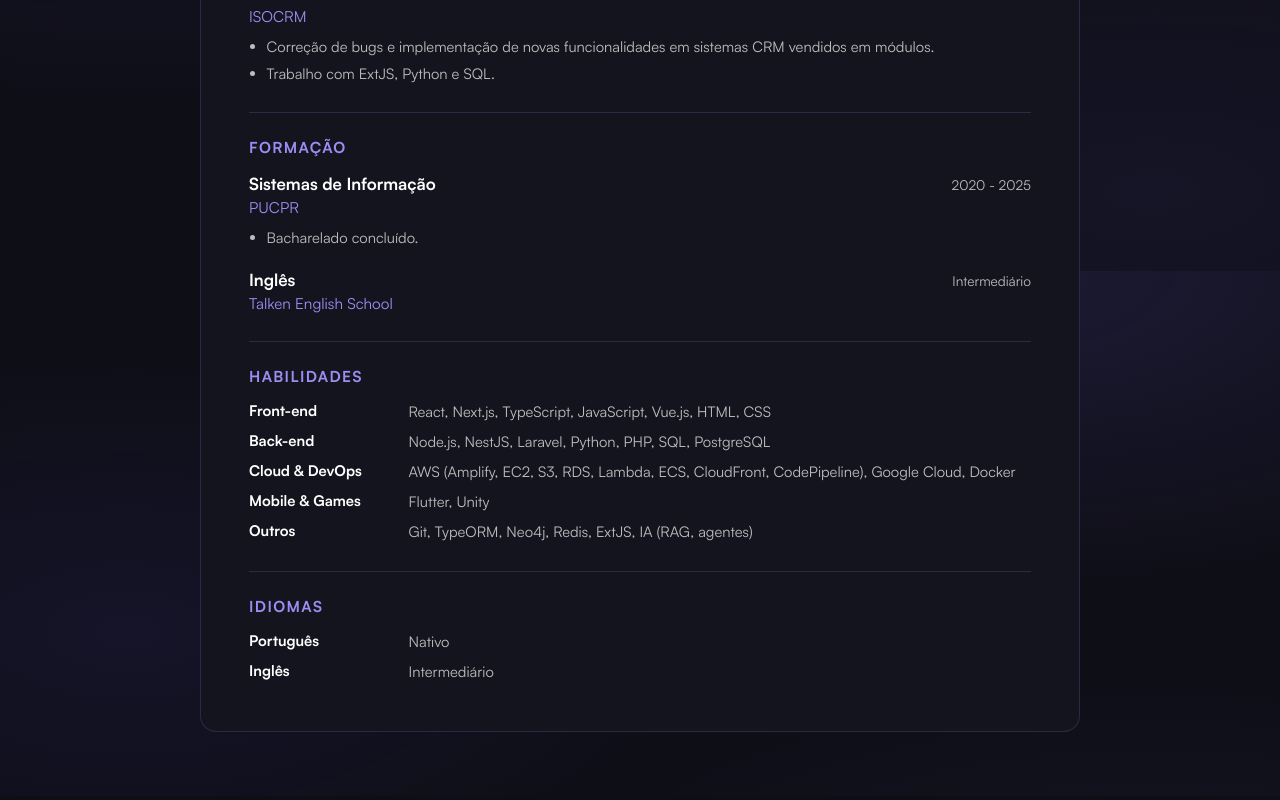
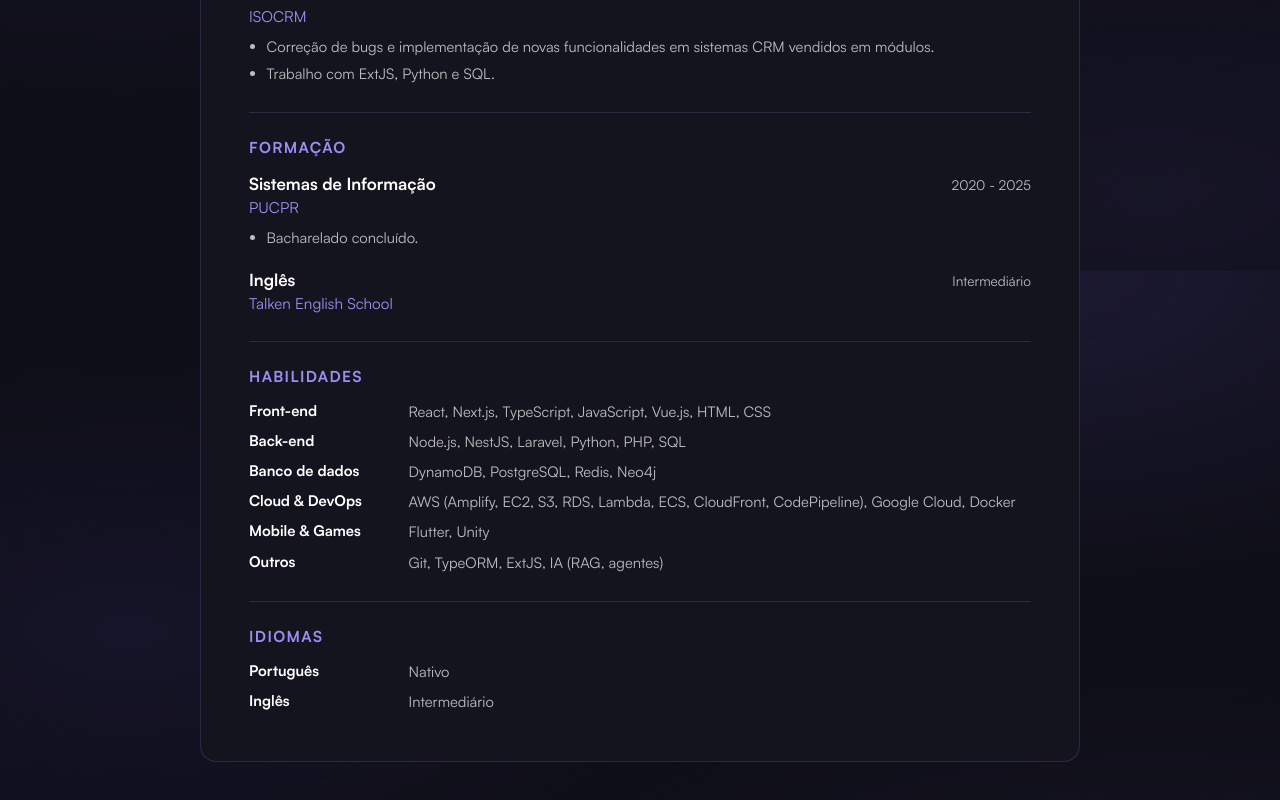
Before and after one commit to GabrielGevert/portfolio, a Next.js app: page /portfolio/cv in a window 1280 px wide. Shown: the part 1329-2129 px from the top of the page. Built offline with nearby package versions, Linux system fonts and the light colour scheme.

Commit message:
fix: english link to linkedIn

```diff
--- a/components/molecules/menu-header/index.tsx
+++ b/components/molecules/menu-header/index.tsx
@@ -17,6 +17,7 @@ import {
 } from "./styles";
 import { useLanguage } from "@/utils/LanguageContext";
 import { useScroll } from "@/utils/ScrollContext";
+import { getLinkedinUrl } from "@/utils/links";
 
 const translations = {
   en: {
@@ -109,7 +110,7 @@ const HeaderMenu = () => {
                 <NavbarMenuItemIcons>
                   <Href
                     target="_blank"
-                    href="https://www.linkedin.com/in/gabrielgevert/"
+                    href={getLinkedinUrl(isEnglish)}
                     rel="noopener noreferrer"
                   >
                     <Linkedin width={28} height={28} />
--- a/sections/contact/index.tsx
+++ b/sections/contact/index.tsx
@@ -20,6 +20,7 @@ import {
   SecondContentWrapInputs,
 } from "./styles";
 import { useLanguage } from "@/utils/LanguageContext";
+import { getLinkedinUrl } from "@/utils/links";
 import { Github, Linkedin, Mail, Send } from "lucide-react";
 
 const translations = {
@@ -90,7 +91,7 @@ const Contact = forwardRef<HTMLDivElement>((props, ref) => {
           <ContactLinksWrap>
             <ContactLink
               target="_blank"
-              href="https://www.linkedin.com/in/gabrielgevert/"
+              href={getLinkedinUrl(isEnglish)}
               rel="noopener noreferrer"
             >
               <Linkedin width={22} height={22} />
--- a/sections/opening/index.tsx
+++ b/sections/opening/index.tsx
@@ -1,6 +1,7 @@
 "use client";
 import React, { forwardRef } from "react";
 import { useLanguage } from "@/utils/LanguageContext";
+import { getLinkedinUrl } from "@/utils/links";
 import { Container } from "@/components";
 import {
   OpeningActions,
@@ -78,7 +79,7 @@ const Opening = forwardRef<HTMLDivElement>((props, ref) => {
                 target="_blank"
                 rel="noopener noreferrer"
                 aria-label="LinkedIn"
-                href="https://www.linkedin.com/in/gabrielgevert/"
+                href={getLinkedinUrl(isEnglish)}
               >
                 <Linkedin width={52} height={52} />
               </OpeningFirstContentItem>
--- a/src/app/cv/CvPdf.tsx
+++ b/src/app/cv/CvPdf.tsx
@@ -198,6 +198,7 @@ interface CvItem {
 interface CvData {
   role: string;
   location: string;
+  linkedinUrl: string;
   summaryTitle: string;
   summary: string;
   experienceTitle: string;
@@ -264,10 +265,7 @@ export const CvDocument = ({
           </View>
           <View style={styles.contactItem}>
             {icons.linkedin}
-            <Link
-              style={styles.contactLink}
-              src="https://www.linkedin.com/in/gabrielgevert/"
-            >
+            <Link style={styles.contactLink} src={data.linkedinUrl}>
               in/gabrielgevert
             </Link>
           </View>
--- a/src/app/cv/page.tsx
+++ b/src/app/cv/page.tsx
@@ -4,6 +4,7 @@ import React, { useEffect, useState } from "react";
 import type { DocumentProps } from "@react-pdf/renderer";
 import { useLanguage } from "@/utils/LanguageContext";
 import { useTheme } from "@/utils/ThemeContext";
+import { getLinkedinUrl } from "@/utils/links";
 import {
   Download,
   Github,
@@ -137,14 +138,18 @@ const content = {
       },
       {
         label: "Back-end",
-        items: "Node.js, NestJS, Laravel, Python, PHP, SQL, PostgreSQL",
+        items: "Node.js, NestJS, Laravel, Python, PHP, SQL",
+      },
+      {
+        label: "Banco de dados",
+        items: "DynamoDB, PostgreSQL, Redis, Neo4j",
       },
       {
         label: "Cloud & DevOps",
         items: "AWS (Amplify, EC2, S3, RDS, Lambda, ECS, CloudFront, CodePipeline), Google Cloud, Docker",
       },
       { label: "Mobile & Games", items: "Flutter, Unity" },
-      { label: "Outros", items: "Git, TypeORM, Neo4j, Redis, ExtJS, IA (RAG, agentes)" },
+      { label: "Outros", items: "Git, TypeORM, ExtJS, IA (RAG, agentes)" },
     ],
     languages: [
       { name: "Português", level: "Nativo" },
@@ -240,14 +245,18 @@ const content = {
       },
       {
         label: "Back-end",
-        items: "Node.js, NestJS, Laravel, Python, PHP, SQL, PostgreSQL",
+        items: "Node.js, NestJS, Laravel, Python, PHP, SQL",
+      },
+      {
+        label: "Databases",
+        items: "DynamoDB, PostgreSQL, Redis, Neo4j",
       },
       {
         label: "Cloud & DevOps",
         items: "AWS (Amplify, EC2, S3, RDS, Lambda, ECS, CloudFront, CodePipeline), Google Cloud, Docker",
       },
       { label: "Mobile & Games", items: "Flutter, Unity" },
-      { label: "Others", items: "Git, TypeORM, Neo4j, Redis, ExtJS, AI (RAG, agents)" },
+      { label: "Others", items: "Git, TypeORM, ExtJS, AI (RAG, agents)" },
     ],
     languages: [
       { name: "Portuguese", level: "Native" },
@@ -275,7 +284,7 @@ export default function CvPage() {
       ]);
       const blob = await pdf(
         React.createElement(CvDocument, {
-          data,
+          data: { ...data, linkedinUrl: getLinkedinUrl(isEnglish) },
           theme,
         }) as React.ReactElement<DocumentProps>
       ).toBlob();
@@ -348,7 +357,7 @@ export default function CvPage() {
               +55 (41) 99679-0036
             </CvContact>
             <CvContact
-              href="https://www.linkedin.com/in/gabrielgevert/"
+              href={getLinkedinUrl(isEnglish)}
               target="_blank"
               rel="noopener noreferrer"
             >
--- /dev/null
+++ b/utils/links.ts
@@ -0,0 +1,4 @@
+export const getLinkedinUrl = (isEnglish: boolean) =>
+  isEnglish
+    ? "https://www.linkedin.com/in/gabrielgevert/?locale=en-US"
+    : "https://www.linkedin.com/in/gabrielgevert/";
```
